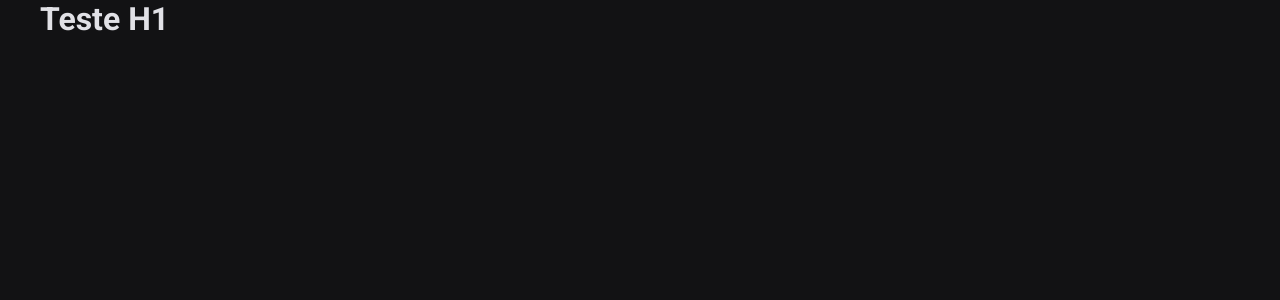
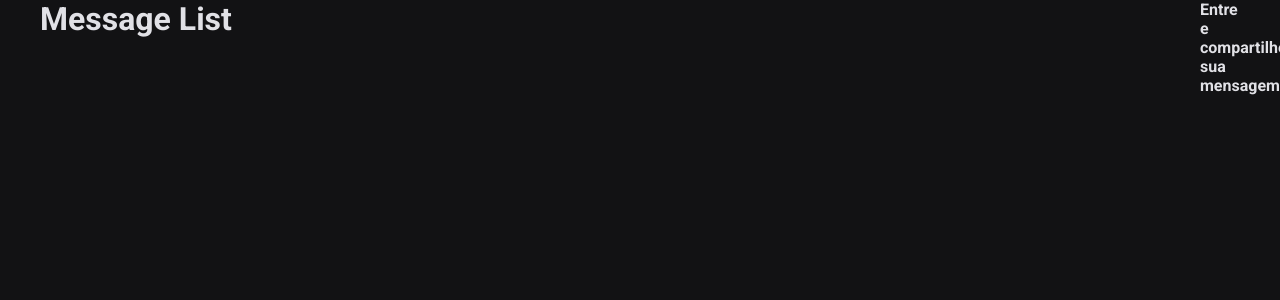
Before and after one commit to martex84/Nlw-Heat, a React (Vite) app in the folder frontend/web/: page / in a window 1280 px wide. Shown: the top 300 px of the page. Built offline with nearby package versions, Linux system fonts and the light colour scheme.

Commit message:
Inclusao Component LoginBox e MessageList

```diff
--- a/frontend/web/src/App.tsx
+++ b/frontend/web/src/App.tsx
@@ -1,4 +1,6 @@
 import React, { useState } from 'react';
+import { LoginBox } from './components/LoginBox';
+import { MessageList } from './components/MessageList';
 
 import style from "./styles/App.module.scss"
 
@@ -7,9 +9,8 @@ function App() {
 
   return (
     <main className={style.ContentWrapper}>
-      <h1>
-        Teste H1
-      </h1>
+      <MessageList />
+      <LoginBox />
     </main>
   )
 }
--- a/frontend/web/src/components/LoginBox/index.tsx
+++ b/frontend/web/src/components/LoginBox/index.tsx
@@ -1,9 +1,16 @@
+import style from './styles.module.scss'
+
 export function LoginBox() {
     return (
         <>
-            <h1>
-                Login Box
-            </h1>
+            <div className={style.loginBoxWrapper}>
+                <strong>
+                    Entre  e compartilhe sua mensagem
+                </strong>
+                <a href="#" className={style.signInWithGithub}>
+
+                </a>
+            </div>
         </>
     );
 }
--- /dev/null
+++ b/frontend/web/src/components/LoginBox/styles.module.scss
@@ -0,0 +1,3 @@
+.loginBoxWrapper {}
+
+.signInWithGithub {}
```
Also changed, not shown: frontend/web/src/components/MessageList/styles.module.scss (added).
